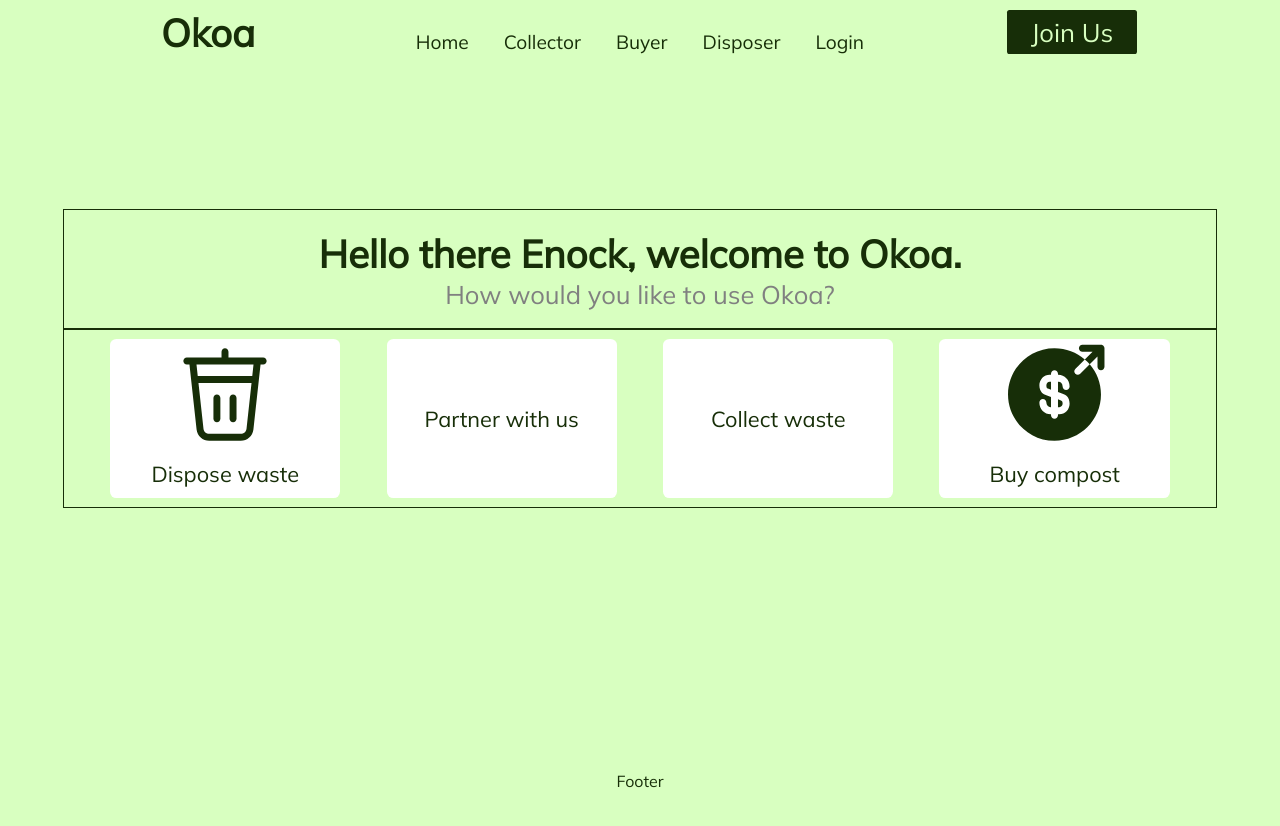
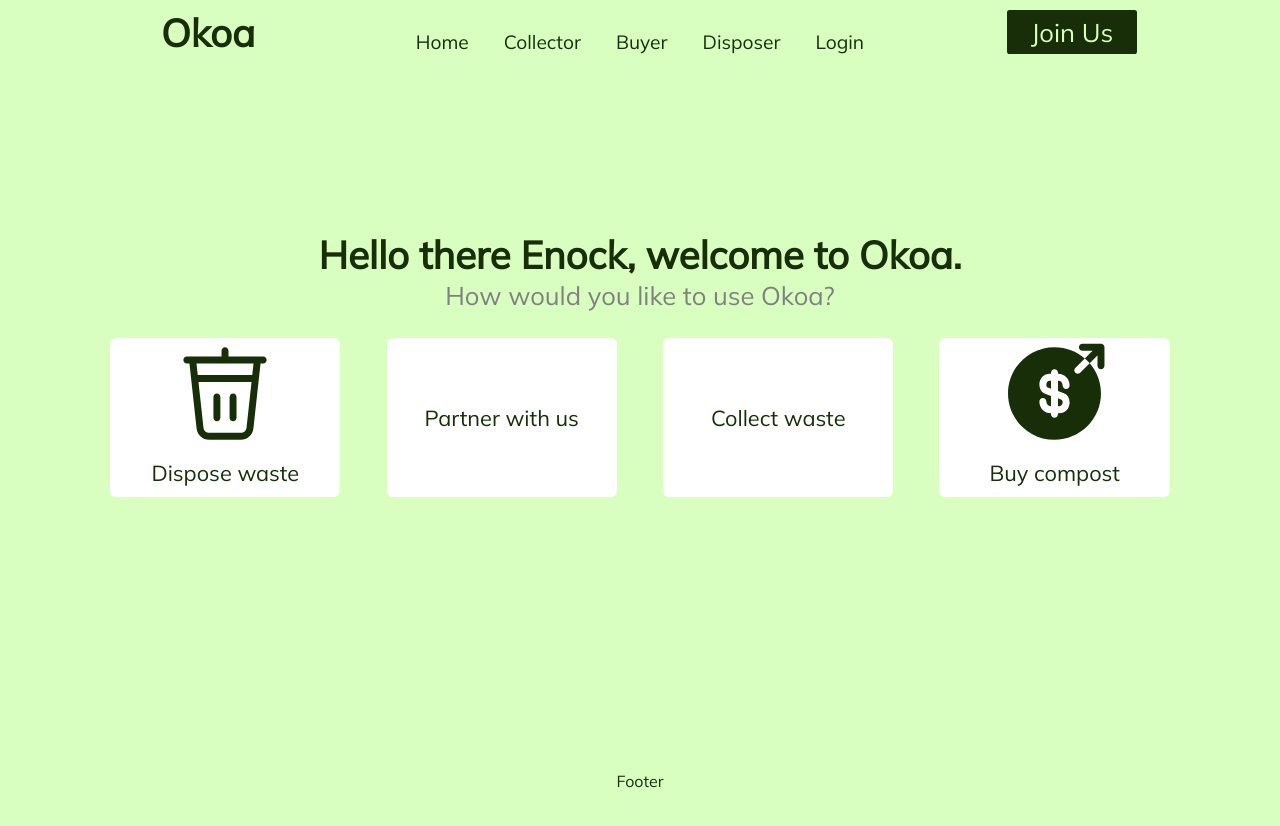
Before and after one commit to MokuaEnock/greenly, a React (Create React App) app: page /redirect in a window 1280 px wide. Shown: the top 826 px of the page. Built offline with nearby package versions, Linux system fonts and the light colour scheme; no server answers.

Commit message:
remove borders for redirects

```diff
--- a/src/pages/redirect/redirect.css
+++ b/src/pages/redirect/redirect.css
@@ -12,7 +12,6 @@
   width: 100%;
   height: 20%;
   font-size: 2vw;
-  border: thin solid #172e08;
   display: flex;
   flex-direction: column;
   align-items: center;
@@ -32,7 +31,6 @@
   width: 100%;
   height: 30%;
   font-size: 2vw;
-  border: thin solid #172e08;
   display: flex;
   flex-direction: row;
   align-items: center;
```
